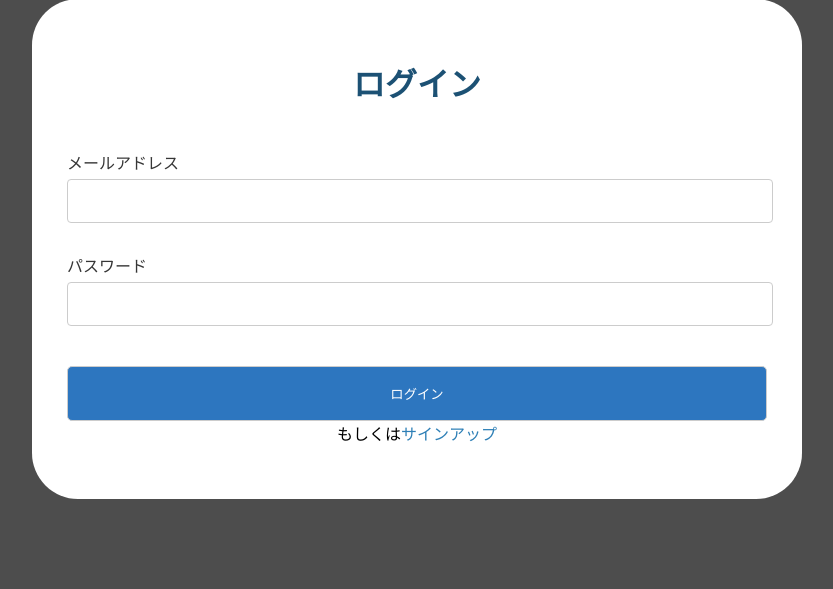
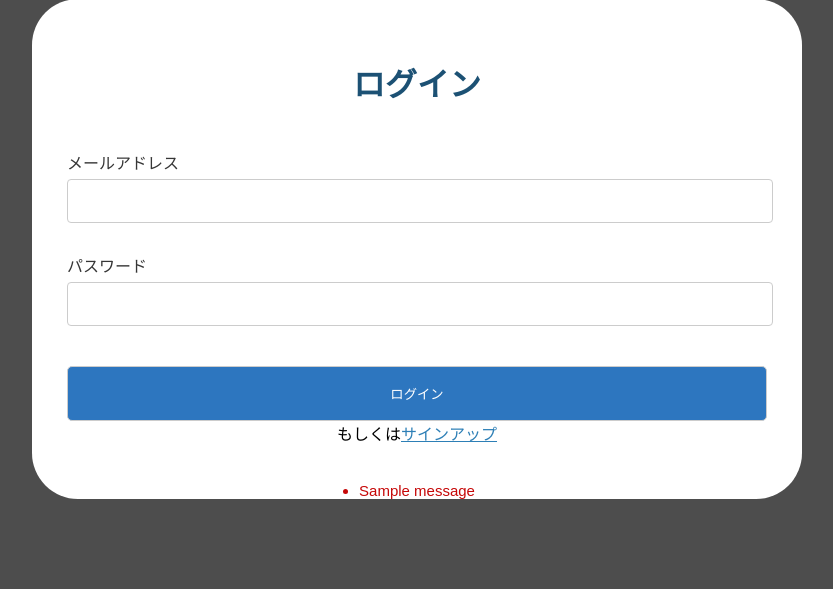
Before and after one commit to J-team-2025-spring/Chatapp, a Flask app: page /login in a window 1280 px wide. Shown: the part 229-818 px from the top of the page, without its empty margins (223-1056 px from the left). Run offline with Flask 2, Linux system fonts and the light colour scheme; one stand-in notice (Sample message) is shown.

Commit message:
チャンネルの追加機能作成

```diff
--- a/SHABERIBA/app.py
+++ b/SHABERIBA/app.py
@@ -20,7 +20,7 @@ app.permanent_session_lifetime = timedelta(days=SESSION_DAYS)
 # # ホーム画面（仮）
 # @app.route('/', methods=['GET'])
 # def hello():
-#     return render_template('base.html')
+#      return render_template('base.html')
 
 
 # ルートページのリダイレクト処理
@@ -97,17 +97,7 @@ def logout():
     return ('ログアウト画面です')
 
 
-# # チャンネル一覧画面
-# @app.route('/channels', methods=['GET'])
-# def channels_view():
-#     uid = session.get('uid')
-#     if uid is None:
-#         return redirect(url_for('login_view'))
-#     else:
-#         # channels = Channel.get.all()
-#         # channels.reverse()
-#         return render_template('channels.html')
-
+#
 # チャンネル一覧画面
 @app.route('/channels', methods=['GET'])
 def channels_view():
@@ -135,7 +125,7 @@ def create_channel():
         return redirect(url_for('channels_view'))
     else:
         error = '既に同じ名前のチャンネルが存在します'
-        #  return render_template('error/error.html', error_message=error)
+        return render_template('error/error.html', error_message=error)
 
 # チャンネル編集
 @app.route('/channels/edit/<cid>', methods=['POST'])
@@ -166,9 +156,9 @@ def delete_channel(cid):
         Channel.delete(cid)
     return redirect(url_for('channels_viwe'))
 
-# @app.route('/messages', methods=['GET'])
-# def messages():
-#     return render_template('messages.html')
+@app.route('/messages', methods=['GET'])
+def messages():
+     return render_template('messages.html')
 
 
 
--- a/SHABERIBA/static/css/auth.css
+++ b/SHABERIBA/static/css/auth.css
@@ -102,4 +102,13 @@ h1{
 
 .signup-button-text{
     color: #2d7fb6;
+    cursor: pointer;
 }
+
+.flashes {
+    margin: 0;
+    padding-inline-start: 0;
+    text-align: center;
+    font-size: 15px;
+    color: rgb(198, 8, 8);
+  }
--- a/SHABERIBA/static/js/create-channel.js
+++ b/SHABERIBA/static/js/create-channel.js
@@ -15,7 +15,7 @@ window.addEventListener("DOMContentLoaded", () => {
     editChannelId = null;
     form.action = "/channels";
     form.method = "POST";
-    form.submit();
+
 
     modalTitle.textContent = "チャンネル作成";
     inputName.value = "";
@@ -36,7 +36,6 @@ window.addEventListener("DOMContentLoaded", () => {
 
       form.action = "/channels/${editChannelId}";
       form.method = "POST";
-      form.submit();
 
       const title = channelBox.querySelector(".channel-title").textContent.trim();
       const summary = channelBox.querySelector(".channel-summary").textContent.trim();
@@ -49,7 +48,7 @@ window.addEventListener("DOMContentLoaded", () => {
   })
 
   form.addEventListener("submit", (event) => {
-    event.preventDefault();
+    //event.preventDefault();
 
     const name = inputName.value;
     const summary = inputSummary.value;
--- a/SHABERIBA/templates/auth/login.html
+++ b/SHABERIBA/templates/auth/login.html
@@ -36,11 +36,18 @@
                 <div>
                     もしくは
                 </div>
-                <div class="signup-button-text">
+                <a href="{{ url_for('signup_view') }}" class="signup-button-text">
                     サインアップ
-                </div>
+                </a>
             </div>
         </div>
     </form>
 </div>
+{% with messages = get_flashed_messages() %} {% if messages %}
+          <ul class="flashes">
+            {% for message in messages %}
+            <li>{{ message }}</li>
+            {% endfor %}
+          </ul>
+          {% endif %} {% endwith %}
 {% endblock %}
```
Also changed, not shown: SHABERIBA/templates/auth/signup.html (+7 -0 lines).
